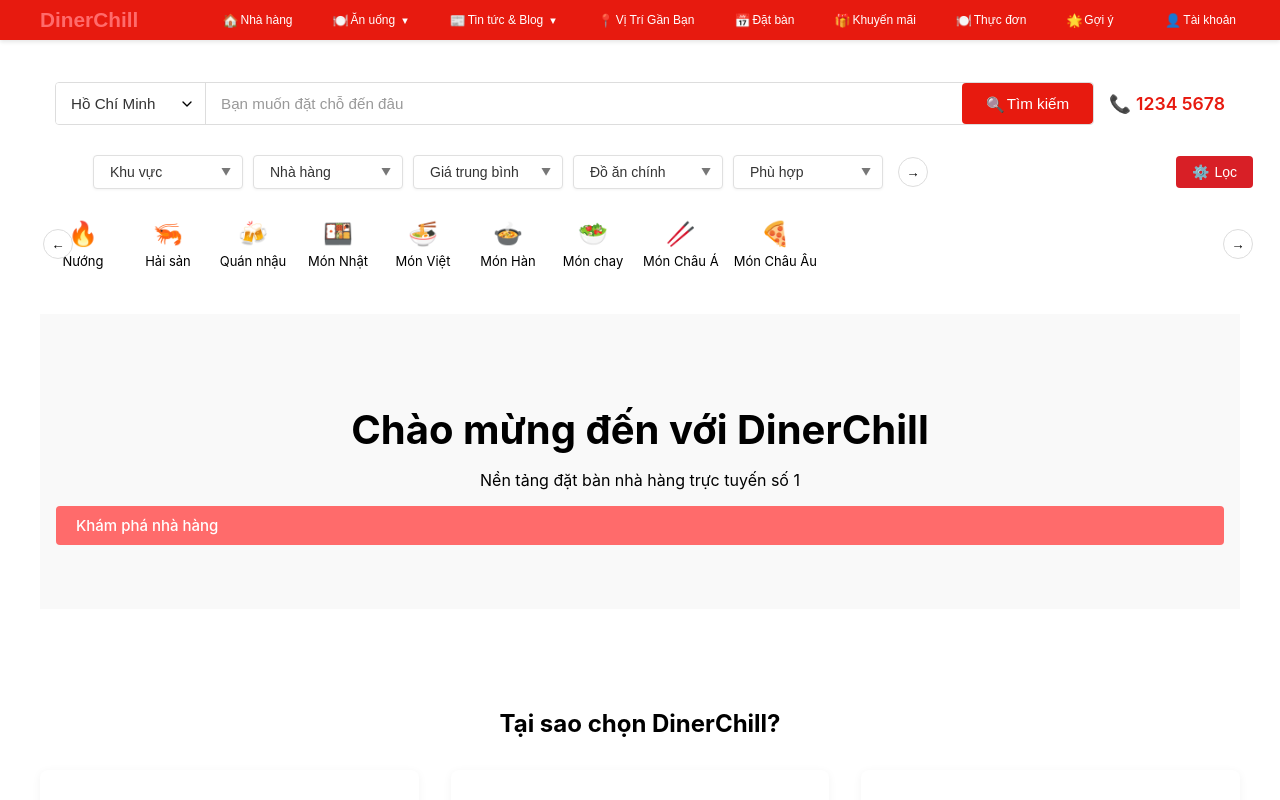
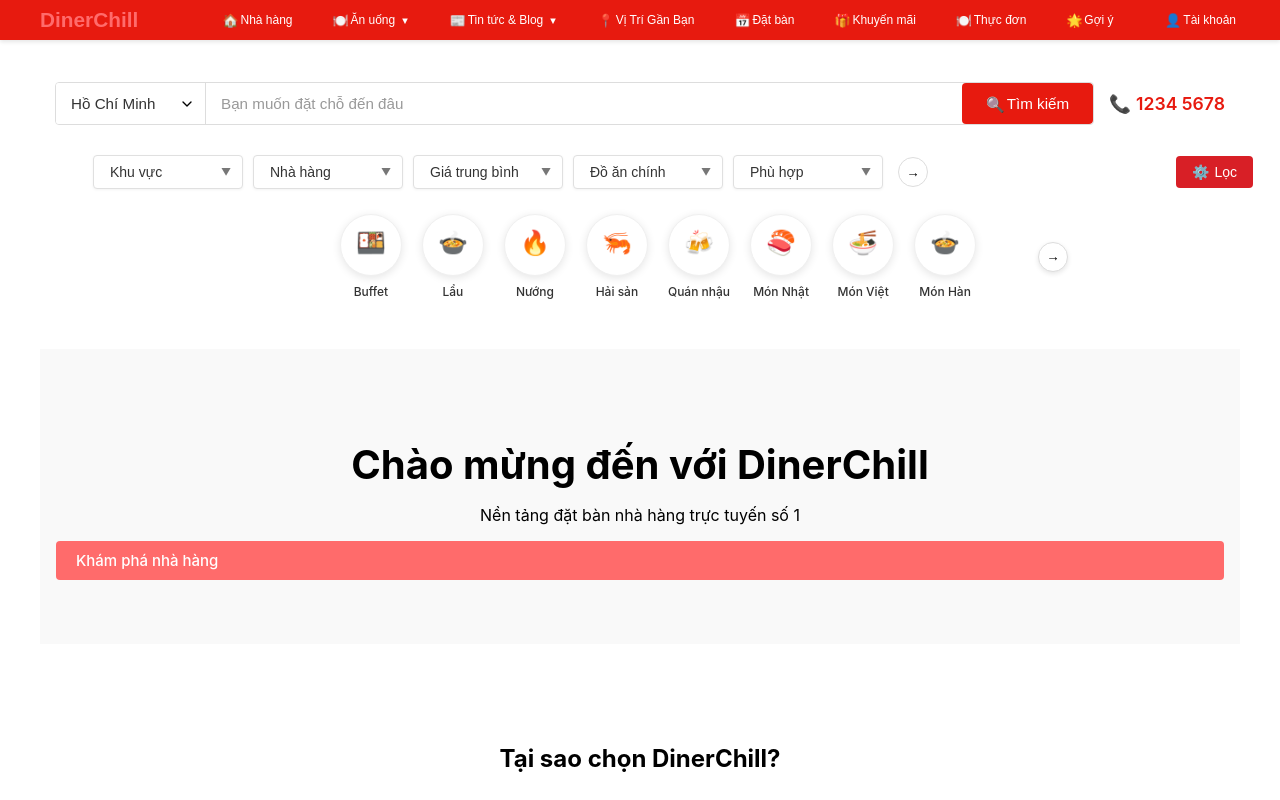
Before and after one commit to NotVNT/DinerChill, a React (Create React App) app in the folder frontend/: page / in a window 1280 px wide. Shown: the top 800 px of the page. Built offline with nearby package versions, Linux system fonts and the light colour scheme; no server answers.

Commit message:
add booth_categories

```diff
--- a/frontend/src/components/FilterBox.js
+++ b/frontend/src/components/FilterBox.js
@@ -1,14 +1,19 @@
-import React, { useState, useRef } from 'react';
+import React, { useState, useRef, useEffect } from 'react';
 import { useNavigate } from 'react-router-dom';
 import '../styles/modules/filterBox.css';
+import '../styles/modules/booth_categories.css';
 
 function FilterBox() {
   const [selectedFilters, setSelectedFilters] = useState({});
   const [visibleFilterStart, setVisibleFilterStart] = useState(0); // Bắt đầu từ filter đầu tiên
+  const [visibleCategoryStart, setVisibleCategoryStart] = useState(0); // Bắt đầu từ category đầu tiên
   const [isTransitioning, setIsTransitioning] = useState(false); // State mới để kiểm soát trạng thái chuyển đổi
+  const [isCategoryTransitioning, setIsCategoryTransitioning] = useState(false); // State cho categories
+  const [isScrolled, setIsScrolled] = useState(false);
+  const [isAtEnd, setIsAtEnd] = useState(false);
   const navigate = useNavigate();
+  const filtersSliderRef = useRef(null);
   const categoriesSliderRef = useRef(null);
-  const filtersSliderRef = useRef(null);
 
   // Danh sách các bộ lọc
   const filterOptions = [
@@ -31,24 +36,34 @@
     { id: 'cuisine_style', name: 'Phong cách ẩm thực' },
   ];
 
-  // Danh sách các loại món ăn
+  // Danh sách các loại món ăn (booth categories)
   const cuisineTypes = [
+    { id: 'buffet', name: 'Buffet', icon: '🍱' },
+    { id: 'hotpot', name: 'Lẩu', icon: '🍲' },
     { id: 'grilled', name: 'Nướng', icon: '🔥' },
     { id: 'seafood', name: 'Hải sản', icon: '🦐' },
-    { id: 'asian', name: 'Quán nhậu', icon: '🍻' },
-    { id: 'japanese', name: 'Món Nhật', icon: '🍱' },
+    { id: 'beer', name: 'Quán nhậu', icon: '🍻' },
+    { id: 'japanese', name: 'Món Nhật', icon: '🍣' },
     { id: 'vietnamese', name: 'Món Việt', icon: '🍜' },
     { id: 'korean', name: 'Món Hàn', icon: '🍲' },
     { id: 'vegetarian', name: 'Món chay', icon: '🥗' },
-    { id: 'american', name: 'Món Châu Á', icon: '🥢' },
-    { id: 'european', name: 'Món Châu Âu', icon: '🍕' }
+    { id: 'asian', name: 'Món Châu Á', icon: '🥢' },
+    { id: 'european', name: 'Món Châu Âu', icon: '🍕' },
+    { id: 'thai', name: 'Món Thái', icon: '🍸' },
+    { id: 'chinese', name: 'Món Trung Hoa', icon: '🥟' }
   ];
 
   // Số lượng filter hiển thị cùng lúc
   const visibleFiltersCount = 5;
 
+  // Số lượng categories hiển thị cùng lúc
+  const visibleCategoriesCount = 8;
+
   // Tính toán các filter hiện đang hiển thị
   const visibleFilters = filterOptions.slice(visibleFilterStart, visibleFilterStart + visibleFiltersCount);
+
+  // Tính toán các categories hiện đang hiển thị
+  const visibleCategories = cuisineTypes.slice(visibleCategoryStart, visibleCategoryStart + visibleCategoriesCount);
 
   // Hàm cuộn đến filter tiếp theo với khoảng trễ
   const showNextFilter = () => {
@@ -72,7 +87,7 @@
     setTimeout(() => {
       setVisibleFilterStart(visibleFilterStart + 1);
       setIsTransitioning(false);
-    }, 300); // Khoảng trễ 300ms - có thể điều chỉnh
+    }, 300); // Khoảng trễ 300ms
   };
 
   // Hàm cuộn về filter trước đó với khoảng trễ
@@ -113,10 +128,6 @@
     });
   };
 
-  const handleCuisineSelect = (cuisineId) => {
-    navigate(`/search?cuisine=${cuisineId}`);
-  };
-
   const handleFilterClick = () => {
     const params = new URLSearchParams();
     Object.entries(selectedFilters).forEach(([key, value]) => {
@@ -126,16 +137,91 @@
     navigate(`/search?${params.toString()}`);
   };
 
-  // Hàm xử lý scroll cho categories slider
+  // Hàm xử lý khi người dùng chọn loại món ăn
+  const handleCuisineSelect = (cuisineId) => {
+    navigate({
+      pathname: '/restaurants',
+      search: `?cuisine=${cuisineId}`
+    });
+  };
+
+  // Hàm scroll categories left/right
   const scrollCategories = (direction) => {
-    if (categoriesSliderRef.current) {
-      const scrollAmount = direction === 'left' ? -300 : 300;
-      categoriesSliderRef.current.scrollBy({
-        left: scrollAmount,
-        behavior: 'smooth'
-      });
+    if (isCategoryTransitioning) return;
+
+    setIsCategoryTransitioning(true);
+
+    if (direction === 'left' && visibleCategoryStart > 0) {
+      if (categoriesSliderRef.current) {
+        categoriesSliderRef.current.scrollBy({
+          left: -200,
+          behavior: 'smooth'
+        });
+      }
+
+      setTimeout(() => {
+        setVisibleCategoryStart(visibleCategoryStart - 1);
+        setIsCategoryTransitioning(false);
+        // Check if we've scrolled all the way to the start
+        if (visibleCategoryStart <= 1) {
+          setIsScrolled(false);
+        }
+        // Always set isAtEnd to false when scrolling left
+        setIsAtEnd(false);
+      }, 300);
+    } else if (direction === 'right' && visibleCategoryStart + visibleCategoriesCount < cuisineTypes.length) {
+      if (categoriesSliderRef.current) {
+        categoriesSliderRef.current.scrollBy({
+          left: 200,
+          behavior: 'smooth'
+        });
+      }
+
+      setTimeout(() => {
+        const newPosition = visibleCategoryStart + 1;
+        setVisibleCategoryStart(newPosition);
+        setIsCategoryTransitioning(false);
+        // Explicitly set isScrolled to true when scrolling right
+        setIsScrolled(true);
+
+        // Check if we've reached the end of the categories
+        if (newPosition + visibleCategoriesCount >= cuisineTypes.length) {
+          setIsAtEnd(true);
+        }
+      }, 300);
+    } else {
+      setIsCategoryTransitioning(false);
     }
   };
+
+  // Function to handle scroll events on the categories slider
+  const handleCategoriesScroll = () => {
+    if (categoriesSliderRef.current) {
+      // Check if scrolled at all (scrollLeft > 0)
+      setIsScrolled(categoriesSliderRef.current.scrollLeft > 0);
+    }
+  };
+
+  // Add event listener when component mounts
+  useEffect(() => {
+    const slider = categoriesSliderRef.current;
+    if (slider) {
+      slider.addEventListener('scroll', handleCategoriesScroll);
+      return () => {
+        slider.removeEventListener('scroll', handleCategoriesScroll);
+      };
+    }
+  }, []);
+
+  // Also check for the end when component mounts or categories update
+  useEffect(() => {
+    // Check if we're at the end of the list on initial load
+    if (visibleCategoryStart + visibleCategoriesCount >= cuisineTypes.length) {
+      setIsAtEnd(true);
+    } else {
+      setIsAtEnd(false);
+    }
+  }, [visibleCategoryStart, visibleCategoriesCount, cuisineTypes.length]);
 
   return (
     <div className="filter-box">
@@ -184,29 +270,32 @@
         </div>
       </div>
 
-      <div className="cuisine-categories">
+      {/* Phần booth categories product */}
+      <div className="booth-categories">
         <button
-          className="category-nav prev"
+          className={`category-nav prev ${!isScrolled ? 'hidden' : ''}`}
           onClick={() => scrollCategories('left')}
         >
           <span>←</span>
         </button>
 
         <div className="categories-slider" ref={categoriesSliderRef}>
-          {cuisineTypes.map((cuisine) => (
+          {visibleCategories.map((cuisine) => (
             <div
               key={cuisine.id}
               className="category-item"
               onClick={() => handleCuisineSelect(cuisine.id)}
             >
-              <div className="category-icon">{cuisine.icon}</div>
+              <div className="category-icon-wrapper">
+                <span className="category-icon">{cuisine.icon}</span>
+              </div>
               <span className="category-name">{cuisine.name}</span>
             </div>
           ))}
         </div>
 
         <button
-          className="category-nav next"
+          className={`category-nav next ${isAtEnd ? 'hidden' : ''}`}
           onClick={() => scrollCategories('right')}
         >
           <span>→</span>
--- /dev/null
+++ b/frontend/src/styles/modules/booth_categories.css
@@ -0,0 +1,142 @@
+/* Booth Categories Styles */
+.booth-categories {
+  display: flex;
+  align-items: center;
+  justify-content: center;
+  width: 100%;
+  position: relative;
+  margin: 10px 0 5px;
+  padding: 0 10px;
+}
+
+.categories-slider {
+  display: flex;
+  gap: 20px;
+  overflow-x: auto;
+  padding: 10px 20px;
+  scrollbar-width: none; /* Firefox */
+  scroll-behavior: smooth;
+  max-width: 100%;
+  margin: 0 auto;
+  position: relative;
+}
+
+.categories-slider::-webkit-scrollbar {
+  display: none; /* Chrome, Safari, Opera */
+}
+
+.category-item {
+  display: flex;
+  flex-direction: column;
+  align-items: center;
+  cursor: pointer;
+  min-width: 60px;
+  transition: transform 0.2s;
+}
+
+.category-item:hover {
+  transform: translateY(-3px);
+}
+
+.category-icon-wrapper {
+  background-color: #fff;
+  width: 60px;
+  height: 60px;
+  border-radius: 50%;
+  display: flex;
+  align-items: center;
+  justify-content: center;
+  margin-bottom: 8px;
+  box-shadow: 0 2px 8px rgba(0, 0, 0, 0.1);
+  border: 1px solid #f0f0f0;
+}
+
+.category-icon {
+  font-size: 24px;
+}
+
+.category-name {
+  font-size: 12px;
+  text-align: center;
+  color: #333;
+  font-weight: 500;
+}
+
+.category-nav {
+  position: absolute;
+  top: 50%;
+  transform: translateY(-50%);
+  width: 30px;
+  height: 30px;
+  border-radius: 50%;
+  background: white;
+  border: 1px solid #ddd;
+  display: flex;
+  align-items: center;
+  justify-content: center;
+  cursor: pointer;
+  z-index: 10;
+  box-shadow: 0 2px 5px rgba(0, 0, 0, 0.1);
+}
+
+.category-nav:hover {
+  background-color: #f9f9f9;
+}
+
+.category-nav.prev {
+  left: 200px;
+}
+
+.category-nav.next {
+  right: 200px;
+}
+
+.category-nav.next svg,
+.category-nav.prev svg {
+  width: 18px;
+  height: 18px;
+}
+
+/* Hidden class that can be toggled by JavaScript */
+.category-nav.hidden {
+  display: none;
+}
+
+/* Responsive styles */
+@media (max-width: 768px) {
+  .booth-categories {
+    padding: 0 25px;
+  }
+
+  .categories-slider {
+    gap: 15px;
+  }
+
+  .category-icon-wrapper {
+    width: 50px;
+    height: 50px;
+  }
+
+  .category-icon {
+    font-size: 20px;
+  }
+
+  .category-name {
+    font-size: 11px;
+  }
+}
+
+/* Add these styles to support the row structure */
+.row.booth-category {
+  width: 100%;
+  margin-bottom: 20px;
+}
+
+.section-heading {
+  font-size: 18px;
+  font-weight: 600;
+  color: #333;
+  margin-bottom: 15px;
+  padding-left: 10px;
+  border-left: 3px solid #ff6b6b;
+}
```
Also changed, not shown: frontend/src/styles/modules/categories.css (deleted).
